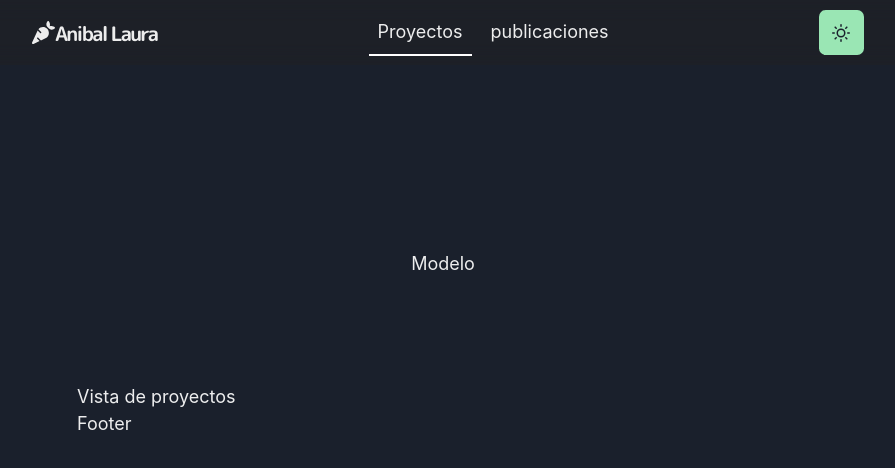
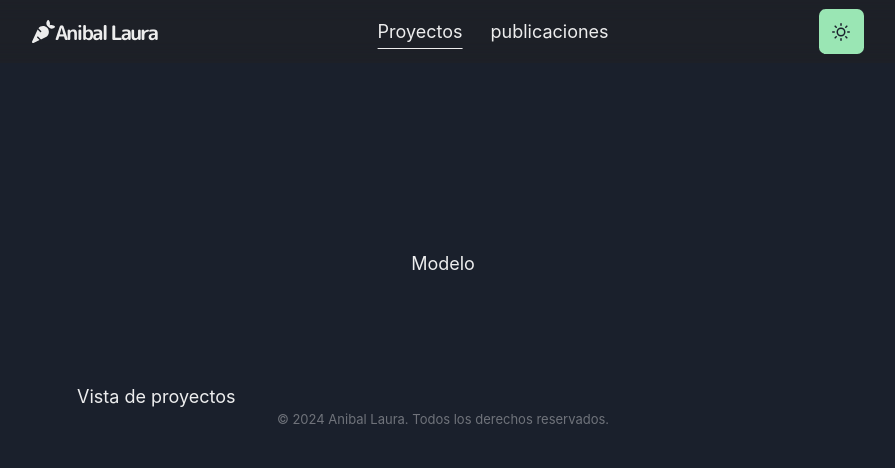
Before and after one commit to Haniel99/blue-art, a Next.js app: page /works in a window 1280 px wide. Shown: the top 468 px of the page, without its empty margins (197-1092 px from the left). Built offline with nearby package versions, Linux system fonts and the light colour scheme.

Commit message:
Pagina principal casi listo; section, parrafos - correccion de navbar

```diff
--- a/src/app/layout.tsx
+++ b/src/app/layout.tsx
@@ -6,6 +6,7 @@ import { Box, ColorModeScript, Container } from "@chakra-ui/react";
 import NavBar from "@/components/navbar";
 import Article from "@/libs/article";
 import Loading from "../components/voxel-rabbit-loader";
+import Footer from "@/components/footer";
 
 const LazyVoxel = dynamic(() => import('../components/voxel-rabbit'), { ssr: false, loading: () => <Loading></Loading> });
 export const metadata: Metadata = {
@@ -25,14 +26,14 @@ export default function RootLayout({
         />
         <ColorModeScript initialColorMode="dark" />
         <Providers>
-          <Box as="main">
+          <Box as="main" mb={6} >
             <NavBar />
             <Container maxW="container.md" pt={14} >
-              <LazyVoxel></LazyVoxel>
+              <LazyVoxel />
               <Article>
                 {children}
               </Article>
-              <Box>Footer</Box>
+              <Footer />
             </Container>
           </Box>
         </Providers>
--- /dev/null
+++ b/src/components/footer.tsx
@@ -0,0 +1,11 @@
+import { Box } from "@chakra-ui/react";
+
+const Footer = () => {
+    return (
+        <Box display="flex" justifyContent="center" opacity={0.4} fontSize={"small"}>
+            &copy; {new Date().getFullYear()} Anibal Laura. Todos los derechos reservados.
+        </Box>
+    )
+}
+
+export default Footer;
--- a/src/components/navbar.tsx
+++ b/src/components/navbar.tsx
@@ -18,13 +18,12 @@ const LinkItem = ({
             as={NextLink}
             href={href}
             p={2}
-            borderBottom={pathname == href ? '2px' : ''}
-            borderColor={color}
             fontWeight="normal"
+            textDecoration={pathname==href?"underline":"none"}
+            textUnderlineOffset={10}
             _hover={{
-                borderBottom: '2px'
-            }
-            }
+                textDecoration: "underline",
+            }}
         >
             {children}
         </Link >
```
